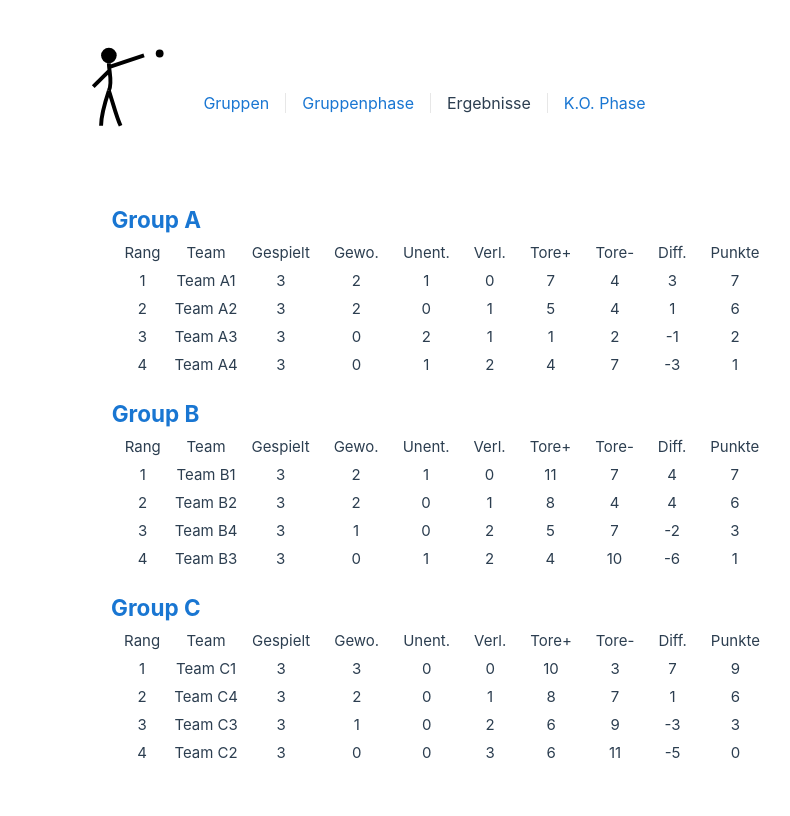
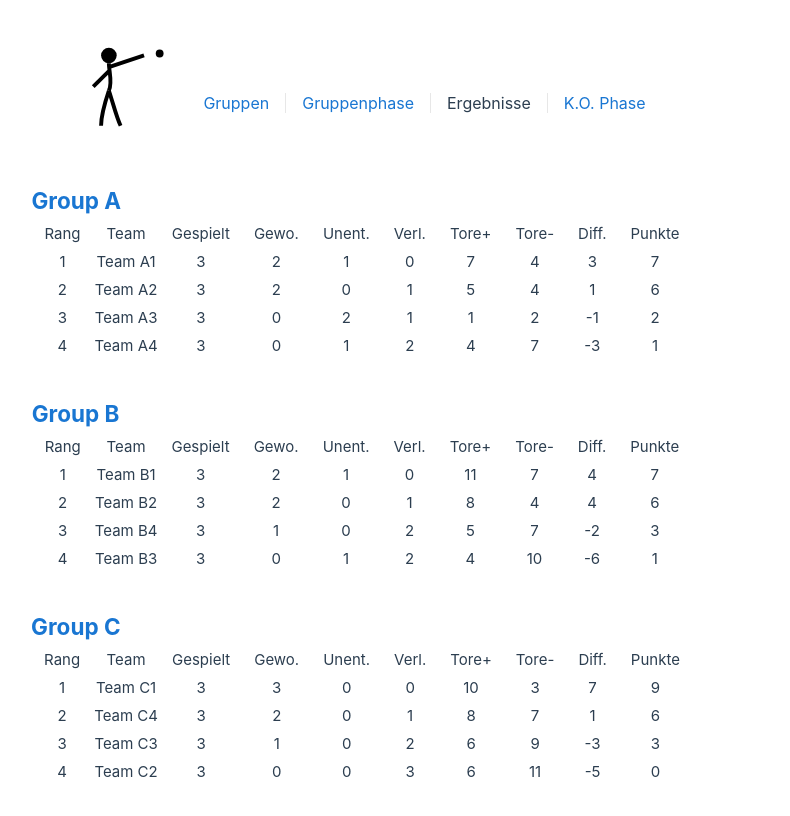
Before and after one commit to JannisDommer/matchmate, a Vue app: page /results in a window 1280 px wide. Shown: the top 816 px of the page, without its empty margins (278-1068 px from the left). Built offline with nearby package versions, Linux system fonts and the light colour scheme.

Commit message:
style(MatchMate): styling workaround

```diff
--- a/src/components/MatchMateTable.vue
+++ b/src/components/MatchMateTable.vue
@@ -1,5 +1,5 @@
 <template>
-  <div class="rounded border border-gray-300">
+  <div class="rounded border border-gray-300" style="margin: auto">
     <table class="min-w-full text-left text-sm">
       <thead class="bg-gray-100 text-gray-700">
       <tr>
--- a/src/views/ResultView.vue
+++ b/src/views/ResultView.vue
@@ -1,6 +1,6 @@
 <template>
   <div class="centered-container">
-    <div v-for="group in groups">
+    <div v-for="group in groups" style="margin:auto">
       <h2 class="group-header">{{ group.name }}</h2>
       <ResultTable :groupRankings="calculateGroupRankings(matches, group.name)"/>
     </div>
@@ -24,7 +24,6 @@ const matches = twelveTeamsMatches;
   align-items: center;
   justify-content: center;
   min-height: 80vh;
-  margin-left: 10rem;
 }
 
 .group-header {
--- a/src/views/TournamentView.vue
+++ b/src/views/TournamentView.vue
@@ -20,6 +20,5 @@ const matches = twelveTeamsMatches;
   align-items: center;
   justify-content: center;
   min-height: 80vh;
-  margin-left: 10rem;
 }
 </style>
```
